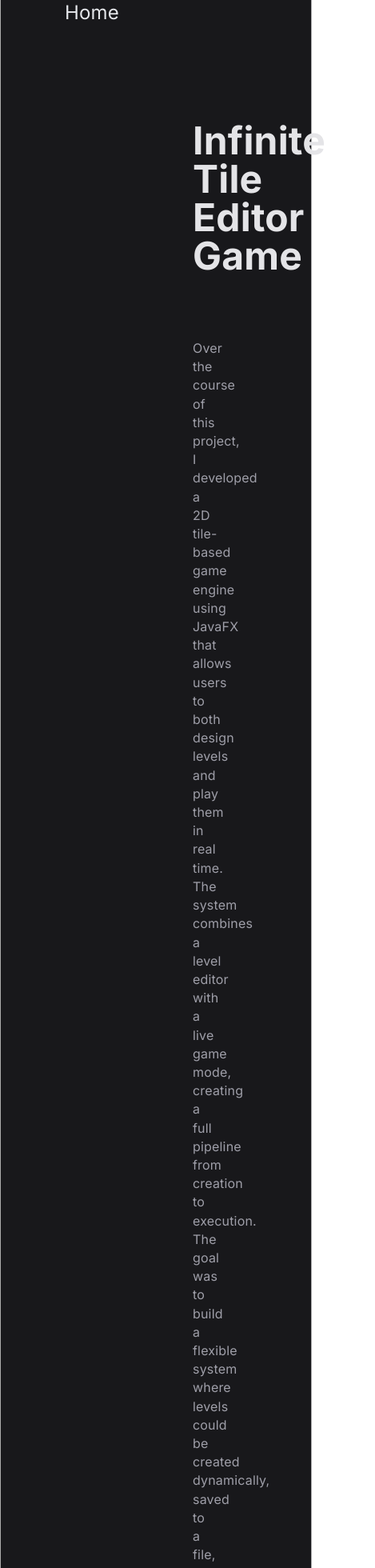
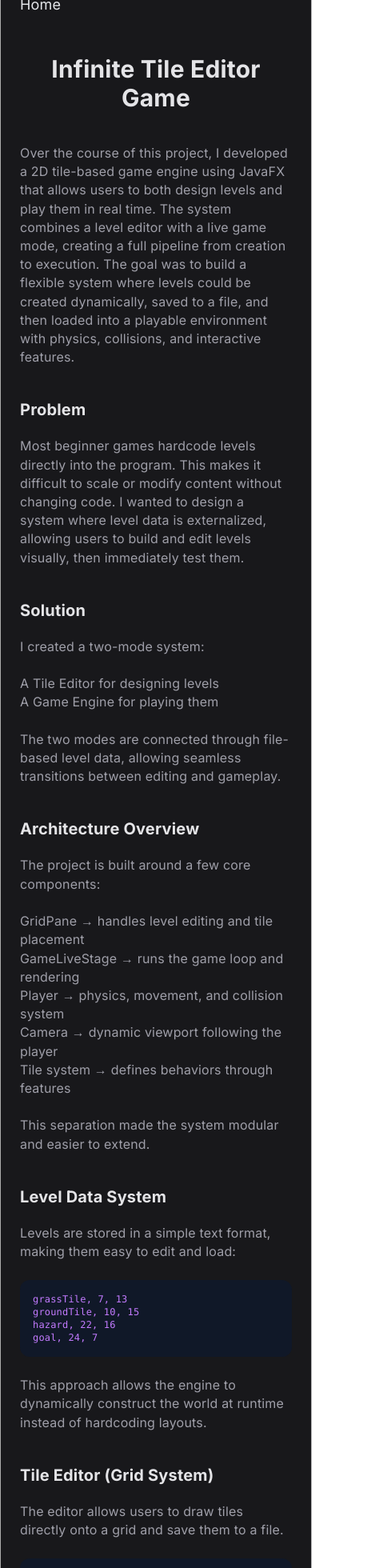
Before and after one commit to jb-pryor/portfoli0, a React (Vite) app: page /Project4 in a window 390 px wide. Shown: the part 40-2000 px from the top of the page at 80% size, 469 px wide, since content can reach past the window. Built offline with nearby package versions, Linux system fonts and the light colour scheme.

Commit message:
fixed last proj page mobile view

```diff
--- a/src/pages/Project4.tsx
+++ b/src/pages/Project4.tsx
@@ -1,4 +1,3 @@
-//imports
 import { Link } from "react-router-dom";
 import myPhoto from '../assets/infjava/game4.png';
 
@@ -6,43 +5,51 @@ function Project4() {
 
   return (
     <>
-    <div className='bg-zinc-900 min-h-screen font-[Inter] text-zinc-400 pl-20 pr-20 text-left text-white'>
+    <div className='bg-zinc-900 min-h-screen font-[Inter] text-zinc-400 px-6 md:px-20 text-left text-white'>
 
-      <div className='flex gap-25 text-2xl mt-10'>
-        <Link to="/"><div className='text-gray-200 transition-ease hover:text-[#7b00ff] cursor-pointer'>Home</div></Link>
+      {/* Nav */}
+      <div className='flex gap-8 md:gap-25 text-lg md:text-2xl pt-8 md:mt-10'>
+        <Link to="/"><div className='text-gray-200 hover:text-[#7b00ff] cursor-pointer'>Home</div></Link>
       </div>
-      <h1 className="text-center text-5xl font-bold mt-30 text-zinc-200 ml-40 mr-40">Infinite Tile Editor Game</h1>
-      <div className="mt-20 ml-40 mr-40">Over the course of this project, I developed a 2D tile-based game engine using JavaFX that allows users to both design levels and play them in real time. The system combines a level editor with a live game mode, creating a full pipeline from creation to execution. The goal was to build a flexible system where levels could be created dynamically, saved to a file, and then loaded into a playable environment with physics, collisions, and interactive features.</div>
 
-      <div className="mt-20 text-xl font-bold text-zinc-200 ml-40">Problem</div>
-      <div className="mt-5 ml-40 mr-40">Most beginner games hardcode levels directly into the program. This makes it difficult to scale or modify content without changing code. I wanted to design a system where level data is externalized, allowing users to build and edit levels visually, then immediately test them.</div>
+      <h1 className="text-center text-3xl md:text-5xl font-bold mt-12 md:mt-30 text-zinc-200 md:ml-40 md:mr-40">
+        Infinite Tile Editor Game
+      </h1>
 
-      <div className="mt-20 text-xl font-bold text-zinc-200 ml-40">Solution</div>
+      <div className="mt-10 md:mt-20 md:ml-40 md:mr-40">
+        Over the course of this project, I developed a 2D tile-based game engine using JavaFX that allows users to both design levels and play them in real time. The system combines a level editor with a live game mode, creating a full pipeline from creation to execution. The goal was to build a flexible system where levels could be created dynamically, saved to a file, and then loaded into a playable environment with physics, collisions, and interactive features.
+      </div>
 
-      <div className="mt-5 ml-40 mr-40">I created a two-mode system:
+      <div className="mt-10 md:mt-20 text-xl font-bold text-zinc-200 md:ml-40">Problem</div>
+      <div className="mt-5 md:ml-40 md:mr-40">
+        Most beginner games hardcode levels directly into the program. This makes it difficult to scale or modify content without changing code. I wanted to design a system where level data is externalized, allowing users to build and edit levels visually, then immediately test them.
+      </div>
 
-A Tile Editor for designing levels
-A Game Engine for playing them
+      <div className="mt-10 md:mt-20 text-xl font-bold text-zinc-200 md:ml-40">Solution</div>
+      <div className="mt-5 md:ml-40 md:mr-40">
+        I created a two-mode system:<br/><br/>
+        A Tile Editor for designing levels<br/>
+        A Game Engine for playing them<br/><br/>
+        The two modes are connected through file-based level data, allowing seamless transitions between editing and gameplay.
+      </div>
 
-The two modes are connected through file-based level data, allowing seamless transitions between editing and gameplay.</div>
+      <div className="mt-10 md:mt-20 md:mr-40 font-bold text-xl text-zinc-200 md:ml-40">Architecture Overview</div>
+      <div className="mt-5 md:ml-40 md:mr-40">
+        The project is built around a few core components:<br/><br/>
+        GridPane → handles level editing and tile placement<br/>
+        GameLiveStage → runs the game loop and rendering<br/>
+        Player → physics, movement, and collision system<br/>
+        Camera → dynamic viewport following the player<br/>
+        Tile system → defines behaviors through features<br/><br/>
+        This separation made the system modular and easier to extend.
+      </div>
 
-      <div className="mt-20 mr-40 font-bold text-xl text-zinc-200 ml-40">Architecture Overview</div>
+      <div className="mt-10 md:mt-20 text-xl font-bold text-zinc-200 md:ml-40 md:mr-40">Level Data System</div>
+      <div className="mt-5 md:ml-40 md:mr-40">
+        Levels are stored in a simple text format, making them easy to edit and load:
+      </div>
 
-      <div className="mt-5 ml-40 mr-40">The project is built around a few core components:
-
-GridPane → handles level editing and tile placement
-GameLiveStage → runs the game loop and rendering
-Player → physics, movement, and collision system
-Camera → dynamic viewport following the player
-Tile system → defines behaviors through features
-
-This separation made the system modular and easier to extend.</div>
-
-      <div className="mt-20 text-xl font-bold text-zinc-200 ml-40 mr-40">Level Data System</div>
-
-      <div className="mt-5 ml-40 mr-40">Levels are stored in a simple text format, making them easy to edit and load:</div>
-
-      <pre className='mr-40 ml-40 mt-10 bg-gray-900 text-purple-400 p-4 rounded-xl overflow-x-auto text-sm'>
+      <pre className='md:mr-40 md:ml-40 mt-6 md:mt-10 bg-gray-900 text-purple-400 p-4 rounded-xl overflow-x-auto text-xs md:text-sm'>
         <code>
           {`grassTile, 7, 13
 groundTile, 10, 15
@@ -51,42 +58,52 @@ This separation made the system modular and easier to extend.</div>
         </code>
       </pre>
 
+      <div className="mt-6 md:mt-10 md:ml-40 md:mr-40">
+        This approach allows the engine to dynamically construct the world at runtime instead of hardcoding layouts.
+      </div>
 
-      <div className="mt-10 ml-40 mr-40">This approach allows the engine to dynamically construct the world at runtime instead of hardcoding layouts.</div>
+      <div className="mt-10 md:mt-20 md:mr-40 font-bold text-xl text-zinc-200 md:ml-40">Tile Editor (Grid System)</div>
+      <div className="mt-5 md:ml-40 md:mr-40">
+        The editor allows users to draw tiles directly onto a grid and save them to a file.
+      </div>
 
-      <div className="mt-20 mr-40 font-bold text-xl text-zinc-200 ml-40">Tile Editor (Grid System)</div>
-
-      <div className="mt-5 ml-40 mr-40">The editor allows users to draw tiles directly onto a grid and save them to a file.</div>
-
-      <pre className='mr-40 mt-10 ml-40 bg-gray-900 text-purple-400 p-4 rounded-xl overflow-x-auto text-sm'>
+      <pre className='md:mr-40 md:ml-40 mt-6 md:mt-10 bg-gray-900 text-purple-400 p-4 rounded-xl overflow-x-auto text-xs md:text-sm'>
         <code>
           {`String key = tileName + "," + column + "," + row;
 tileList.add(key);`}
         </code>
       </pre>
 
-      <div className="mt-10 ml-40 mr-40">Each tile is stored with its type and position, then grouped into sections for efficient rendering.</div>
+      <div className="mt-6 md:mt-10 md:ml-40 md:mr-40">
+        Each tile is stored with its type and position, then grouped into sections for efficient rendering.
+      </div>
 
-      <img src={myPhoto} alt="description" className="w-125 ml-40 mr-40 mt-10"/>
+      <img src={myPhoto} alt="game screenshot" className="w-full md:w-125 md:ml-40 md:mr-40 mt-6 md:mt-10 rounded-xl"/>
 
-      <div className="mt-20 text-xl font-bold text-zinc-200 ml-40 mr-40 mb-15">Chunk-Based Rendering</div>
+      <div className="mt-10 md:mt-20 text-xl font-bold text-zinc-200 md:ml-40 md:mr-40 mb-5 md:mb-15">
+        Chunk-Based Rendering
+      </div>
+      <div className="mt-5 md:ml-40 md:mr-40">
+        To improve performance, tiles are grouped into sections (chunks), and only nearby chunks are rendered.
+      </div>
 
-      <div className="mt-5 ml-40 mr-40">To improve performance, tiles are grouped into sections (chunks), and only nearby chunks are rendered.</div>
-
-      <pre className='mr-40 mt-10 ml-40 mr-40 bg-gray-900 text-purple-400 p-4 rounded-xl overflow-x-auto text-sm'>
+      <pre className='md:mr-40 md:ml-40 mt-6 md:mt-10 bg-gray-900 text-purple-400 p-4 rounded-xl overflow-x-auto text-xs md:text-sm'>
         <code>
           {`String sectionKey = (playerChunkX + dx) + "," + (playerChunkY + dy);
 ArrayList<String> tileList = filledTiles.get(sectionKey);`}
         </code>
       </pre>
 
-      <div className="mt-10 ml-40 mr-40">This reduces unnecessary drawing and allows the game to scale to larger maps .</div>
+      <div className="mt-6 md:mt-10 md:ml-40 md:mr-40">
+        This reduces unnecessary drawing and allows the game to scale to larger maps.
+      </div>
 
-      <div className="mt-20 font-bold text-xl text-zinc-200 ml-40 mr-40">Camera System</div>
+      <div className="mt-10 md:mt-20 font-bold text-xl text-zinc-200 md:ml-40 md:mr-40">Camera System</div>
+      <div className="mt-5 md:ml-40 md:mr-40">
+        The camera follows the player using a "deadzone" system, which prevents constant movement and creates smoother gameplay.
+      </div>
 
-      <div className="mt-5 ml-40 mr-40">The camera follows the player using a “deadzone” system, which prevents constant movement and creates smoother gameplay.</div>
-
-      <pre className='mr-40 mt-10 ml-40 mr-40 bg-gray-900 text-purple-400 p-4 rounded-xl overflow-x-auto text-sm'>
+      <pre className='md:mr-40 md:ml-40 mt-6 md:mt-10 bg-gray-900 text-purple-400 p-4 rounded-xl overflow-x-auto text-xs md:text-sm'>
         <code>
           {`if (playerPosX < deadzoneStartX) {
   x = player.getCharacter().getX() - deadzoneStartX;
@@ -94,33 +111,40 @@ ArrayList<String> tileList = filledTiles.get(sectionKey);`}
         </code>
       </pre>
 
-      <div className="mt-10 ml-40 mr-40">This keeps the player centered without making the camera feel jittery.</div>
+      <div className="mt-6 md:mt-10 md:ml-40 md:mr-40">
+        This keeps the player centered without making the camera feel jittery.
+      </div>
 
-      <div className="mt-20 font-bold text-xl text-zinc-200 ml-40 mr-40">Player Physics + Collision</div>
+      <div className="mt-10 md:mt-20 font-bold text-xl text-zinc-200 md:ml-40 md:mr-40">Player Physics + Collision</div>
+      <div className="mt-5 md:ml-40 md:mr-40">
+        The player system handles movement, gravity, jumping, and collision detection.
+      </div>
 
-      <div className="mt-5 ml-40 mr-40">The player system handles movement, gravity, jumping, and collision detection.</div>
-
-      <pre className='mr-40 mt-10 ml-40 mr-40 bg-gray-900 text-purple-400 p-4 rounded-xl overflow-x-auto text-sm'>
+      <pre className='md:mr-40 md:ml-40 mt-6 md:mt-10 bg-gray-900 text-purple-400 p-4 rounded-xl overflow-x-auto text-xs md:text-sm'>
         <code>
           {`velocity = velocity.add(0, gravity);
 yOffset += velocity.getY();`}
         </code>
       </pre>
 
-      <div className="mt-10 ml-40 mr-40">Collision detection checks the player against nearby tiles and adjusts movement accordingly</div>
+      <div className="mt-6 md:mt-10 md:ml-40 md:mr-40">
+        Collision detection checks the player against nearby tiles and adjusts movement accordingly.
+      </div>
 
-      <div className="mt-20 font-bold text-xl text-zinc-200 ml-40 mr-40">Feature-Based Tile System</div>
+      <div className="mt-10 md:mt-20 font-bold text-xl text-zinc-200 md:ml-40 md:mr-40">Feature-Based Tile System</div>
+      <div className="mt-5 md:ml-40 md:mr-40">
+        One of the most interesting parts of this project is the feature system, where tiles define behavior dynamically.
+      </div>
 
-      <div className="mt-5 ml-40 mr-40">One of the most interesting parts of this project is the feature system, where tiles define behavior dynamically.</div>
+      <div className="mt-6 md:mt-10 md:ml-40 md:mr-40">
+        Examples:<br/><br/>
+        death → kills player<br/>
+        end → wins game<br/>
+        break → disappears after time<br/>
+        velmod → changes movement speed
+      </div>
 
-      <div className="mt-10 ml-40 mr-40">Examples:
-
-death → kills player
-end → wins game
-break → disappears after time
-velmod → changes movement speed</div>
-
-      <pre className='mr-40 mt-10 ml-40 mr-40 bg-gray-900 text-purple-400 p-4 rounded-xl overflow-x-auto text-sm'>
+      <pre className='md:mr-40 md:ml-40 mt-6 md:mt-10 bg-gray-900 text-purple-400 p-4 rounded-xl overflow-x-auto text-xs md:text-sm'>
         <code>
           {`if (feature.equals("death")) {
   handleDeathFeature();
@@ -129,13 +153,16 @@ velmod → changes movement speed</div>
         </code>
       </pre>
 
-      <div className="mt-10 ml-40 mr-40">This makes the engine extensible without modifying core logic.</div>
+      <div className="mt-6 md:mt-10 md:ml-40 md:mr-40">
+        This makes the engine extensible without modifying core logic.
+      </div>
 
-      <div className="mt-20 text-zinc-200 text-xl font-bold ml-40 mr-40">Rendering + Image Optimization</div>
+      <div className="mt-10 md:mt-20 text-zinc-200 text-xl font-bold md:ml-40 md:mr-40">Rendering + Image Optimization</div>
+      <div className="mt-6 md:mt-10 md:ml-40 md:mr-40">
+        To improve performance, images are cached instead of reloaded repeatedly.
+      </div>
 
-      <div className="mt-10 ml-40 mr-40">To improve performance, images are cached instead of reloaded repeatedly.</div>
-
-      <pre className='mr-40 mt-10 ml-40 mr-40 bg-gray-900 text-purple-400 p-4 rounded-xl overflow-x-auto text-sm'>
+      <pre className='md:mr-40 md:ml-40 mt-6 md:mt-10 bg-gray-900 text-purple-400 p-4 rounded-xl overflow-x-auto text-xs md:text-sm'>
         <code>
           {`if (!imageCache.containsKey(imageName)) {
   Image image = new Image(getClass().getResourceAsStream(imageName));
@@ -144,13 +171,16 @@ velmod → changes movement speed</div>
         </code>
       </pre>
 
-      <div className="mt-10 ml-40 mr-40">This significantly reduces rendering overhead .</div>
+      <div className="mt-6 md:mt-10 md:ml-40 md:mr-40">
+        This significantly reduces rendering overhead.
+      </div>
 
-      <div className="mt-20 font-bold mr-40 text-xl text-zinc-200 ml-40">Game Loop</div>
+      <div className="mt-10 md:mt-20 font-bold md:mr-40 text-xl text-zinc-200 md:ml-40">Game Loop</div>
+      <div className="mt-5 md:ml-40 md:mr-40">
+        The game uses JavaFX's AnimationTimer to continuously update the game state.
+      </div>
 
-      <div className="mt-5 ml-40 mr-40">The game uses JavaFX’s AnimationTimer to continuously update the game state.</div>
-
-      <pre className='mr-40 mt-10 ml-40 mr-40 bg-gray-900 text-purple-400 p-4 rounded-xl overflow-x-auto text-sm'>
+      <pre className='md:mr-40 md:ml-40 mt-6 md:mt-10 bg-gray-900 text-purple-400 p-4 rounded-xl overflow-x-auto text-xs md:text-sm'>
         <code>
           {`public void handle(long currentTime) {
   gameScreen.animationEffects();
@@ -159,13 +189,16 @@ velmod → changes movement speed</div>
         </code>
       </pre>
 
-      <div className="mt-10 ml-40">This drives movement, rendering, and interactions in real time.</div>
+      <div className="mt-6 md:mt-10 md:ml-40">
+        This drives movement, rendering, and interactions in real time.
+      </div>
 
-      <div className="mt-20 font-bold text-xl text-zinc-200 ml-40 mr-40">Editor ↔ Game Transition</div>
+      <div className="mt-10 md:mt-20 font-bold text-xl text-zinc-200 md:ml-40 md:mr-40">Editor ↔ Game Transition</div>
+      <div className="mt-5 md:ml-40 md:mr-40">
+        A key feature is the ability to switch between editing and playing instantly.
+      </div>
 
-      <div className="mt-5 ml-40 mr-40">A key feature is the ability to switch between editing and playing instantly.</div>
-
-      <pre className='mr-40 mt-10 ml-40 mr-40 bg-gray-900 text-purple-400 p-4 rounded-xl overflow-x-auto text-sm'>
+      <pre className='md:mr-40 md:ml-40 mt-6 md:mt-10 bg-gray-900 text-purple-400 p-4 rounded-xl overflow-x-auto text-xs md:text-sm'>
         <code>
           {`textEditor.getStartButton().setOnAction(e -> {
   switchToGameScene();
@@ -174,23 +207,26 @@ velmod → changes movement speed</div>
         </code>
       </pre>
 
-      <div className="mt-10 ml-40 mr-40">This creates a smooth workflow for designing and testing levels.</div>
+      <div className="mt-6 md:mt-10 md:ml-40 md:mr-40">
+        This creates a smooth workflow for designing and testing levels.
+      </div>
 
-      <div className="mt-20 font-bold text-xl text-zinc-200 ml-40 mr-40">What I Learned</div>
+      <div className="mt-10 md:mt-20 font-bold text-xl text-zinc-200 md:ml-40 md:mr-40">What I Learned</div>
+      <div className="mt-5 md:ml-40 md:mr-40">
+        This project gave me a deeper understanding of:<br/><br/>
+        Game loops and real-time systems<br/>
+        Physics and collision detection<br/>
+        File-based data systems<br/>
+        Rendering optimization techniques<br/>
+        Designing modular systems<br/><br/>
+        I also learned how to build systems that separate logic, data, and presentation cleanly.
+      </div>
 
-      <div className="mt-5 ml-40 mr-40">This project gave me a deeper understanding of:
+      <div className="mt-10 md:mt-20 font-bold text-xl text-zinc-200 md:mr-40 md:ml-40">Final Thoughts</div>
+      <div className="mt-5 md:ml-40 md:mr-40 mb-10 pb-10">
+        This project pushed me to think beyond simple programs and start building systems. It reinforced the importance of scalability, performance, and clean architecture when developing interactive applications.
+      </div>
 
-Game loops and real-time systems
-Physics and collision detection
-File-based data systems
-Rendering optimization techniques
-Designing modular systems
-
-I also learned how to build systems that separate logic, data, and presentation cleanly.</div>
-
-      <div className="mt-20 font-bold text-xl text-zinc-200 mr-40 ml-40">Final Thoughts</div>
-
-      <div className="mt-5 ml-40 mr-40 mb-10">This project pushed me to think beyond simple programs and start building systems. It reinforced the importance of scalability, performance, and clean architecture when developing interactive applications.</div>
     </div>
     </>
   );
```
Lines whose indentation alone changed are shown as unchanged.
